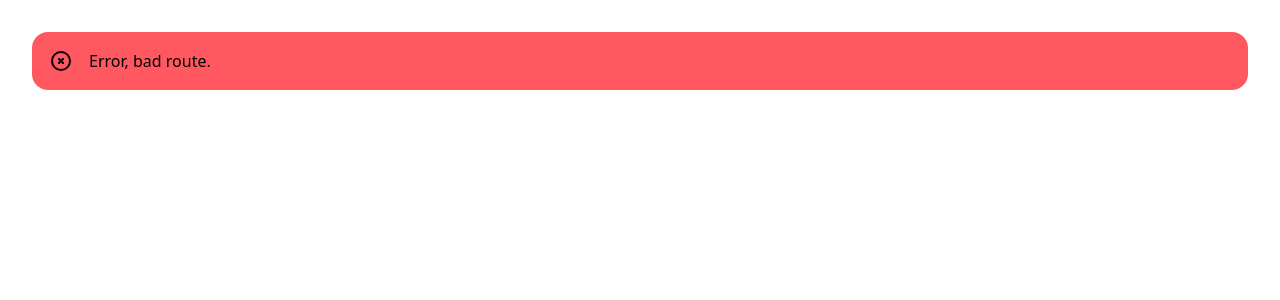
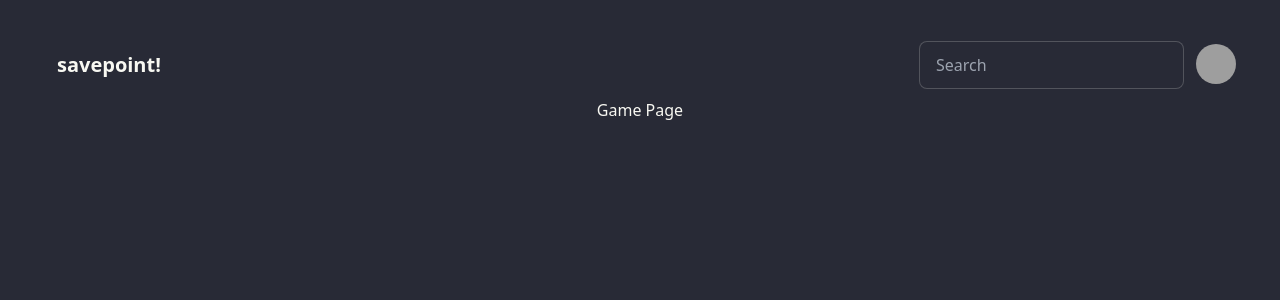
Before and after one commit to grantduffey/savepoint, a React (Vite) app in the folder frontend/: page /game in a window 1280 px wide. Before the commit this address had no page. Shown: the top 300 px of the page. Built offline with nearby package versions, Linux system fonts and the light colour scheme; grey boxes are pictures that could not be loaded.

Commit message:
Search functionality works just need to add the game page and ability to add reviews

```diff
--- a/frontend/src/components/Nav.jsx
+++ b/frontend/src/components/Nav.jsx
@@ -1,4 +1,6 @@
-// import { Link } from 'react-router-dom';
+import { Link } from 'react-router-dom';
+import { SearchBar } from './SearchBar';
+// import { useState } from "react"
 
 export default function Nav() {
     return (
@@ -8,7 +10,8 @@ export default function Nav() {
         </div>
         <div className="flex-none gap-2">
             <div className="form-control">
-            <input type="text" placeholder="Search" className="input input-bordered w-24 md:w-auto" />
+            {/* <input type="text" placeholder="Search" className="input input-bordered w-24 md:w-auto" /> */}
+            <SearchBar/>
             </div>
             <div className="dropdown dropdown-end">
             <div tabIndex={0} role="button" className="btn btn-ghost btn-circle avatar">
--- /dev/null
+++ b/frontend/src/components/SearchBar.jsx
@@ -0,0 +1,38 @@
+import { useState } from "react";
+import { Navigate } from "react-router-dom";
+
+export const SearchBar = () => {
+    const [input, setInput] = useState("");
+    const [results, setResults] = useState(null);
+
+    const fetchData = () => {
+        const url = "http://127.0.0.1:8000/search/" + input;
+        // console.log(url);
+
+        fetch(url).then((response) => response.json()).then((json) => {
+            setResults(json);
+        });
+
+    }
+
+    const handleChange = (value) => {
+        setInput(value);
+    }
+
+    const handleSubmit = (event) => {
+        event.preventDefault();
+        fetchData();
+    }
+
+    return (
+        <div className="input-wrapper">
+            <form onSubmit={handleSubmit}>
+                <input type="text" placeholder="Search"
+                value={input}
+                onChange={(e) => handleChange(e.target.value)}
+                className="input input-bordered w-24 md:w-auto" />
+            </form>
+            {results && <Navigate to="/search" state={results}/>}
+        </div>
+    );
+}
--- a/frontend/src/global.css
+++ b/frontend/src/global.css
@@ -44,3 +44,7 @@
 .read-the-docs {
   color: #888;
 }
+
+.searchDiv:hover {
+  cursor: pointer;
+}
--- /dev/null
+++ b/frontend/src/routes/Game.jsx
@@ -0,0 +1,12 @@
+import '../global.css';
+
+const Game = () => {
+
+    return (
+        <>
+            <h1>Game Page</h1>
+        </>
+    );
+};
+
+export default Game;
--- a/frontend/src/routes/Home.jsx
+++ b/frontend/src/routes/Home.jsx
@@ -30,20 +30,19 @@ const Home = () => {
     const reviews = useLoaderData();
     return (
         <>
-            <h1>Home Page</h1>
             <div className="grid lg:grid-cols-3 md:grid-cols-2 sm:grid-cols-1 gap-5">
                 {reviews.data.map(review => (
-                    <Link to="/" key={review.id}>
-                            <div className="card w-95 bg-base-300 shadow-xl">
+                    <ul key={review.id}>
+                            <div className="card bg-base-300 shadow-xl">
                                 <figure><img src={review.game_img} alt="Game image" /></figure>
                                 <div className="card-body">
-                                    <h2 className="card-title">{review.game_title} | {review.rating} STARS</h2>
+                                    <h2 className="card-title justify-center items-center">{review.game_title} | {review.rating} STARS</h2>
                                     <p>{review.content}</p>
                                     <div className="card-actions justify-end">
                                     </div>
                                 </div>
                             </div>
-                    </Link>
+                    </ul>
 
                 ))}
             </div>
--- /dev/null
+++ b/frontend/src/routes/SearchResults.jsx
@@ -0,0 +1,40 @@
+import '../global.css';
+import { useLocation } from "react-router-dom";
+import { Navigate } from "react-router-dom";
+import { useNavigate } from "react-router-dom";
+
+// import { useState } from "react";
+
+const SearchResults = () => {
+    const location = useLocation();
+    const navigate = useNavigate();
+    const results = location.state;
+    // results.img = results.img.replace("capsule_sm_120", "header")
+    // console.log(results[0].img.replace("capsule_sm_120", "header"))
+
+    const handleClick = () => {
+        console.log("Game Clicked");
+        return navigate("/game")
+    }
+
+    return (
+        <>
+            {results.map(result => (
+                <div key={result.id}>
+                    <div onClick={handleClick} className="searchDiv card lg:card-side bg-gray-600 shadow-xl">
+                    <figure><img src={result.img.replace("capsule_sm_120", "header")} alt="Game Cover Image"/></figure>
+                        <div className="card-body">
+                            <h2 className="card-title text-4xl justify-center items-center">{result.name}</h2>
+                            <p>Click to pull up game page</p>
+                            <div className="card-actions justify-end">
+                            </div>
+                        </div>
+                    </div>
+                    <br />
+                </div>
+            ))}
+        </>
+    );
+};
+
+export default SearchResults;
--- a/frontend/tailwind.config.js
+++ b/frontend/tailwind.config.js
@@ -9,4 +9,7 @@ export default {
   },
   // eslint-disable-next-line no-undef
   plugins: [require("daisyui")],
+  daisyui: {
+    themes: ["dracula"],
+  },
 }
```
Also changed, not shown: frontend/src/routes/Routes.jsx (+10 -0 lines), 1 other file (tests, documents, lock files or other folders).
